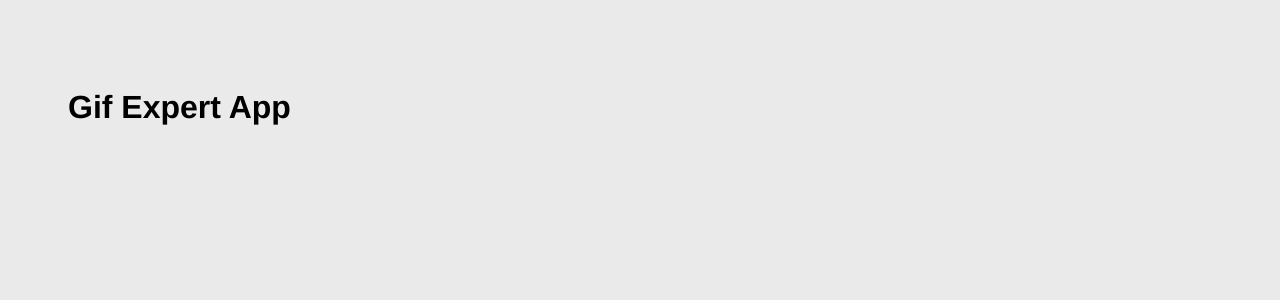
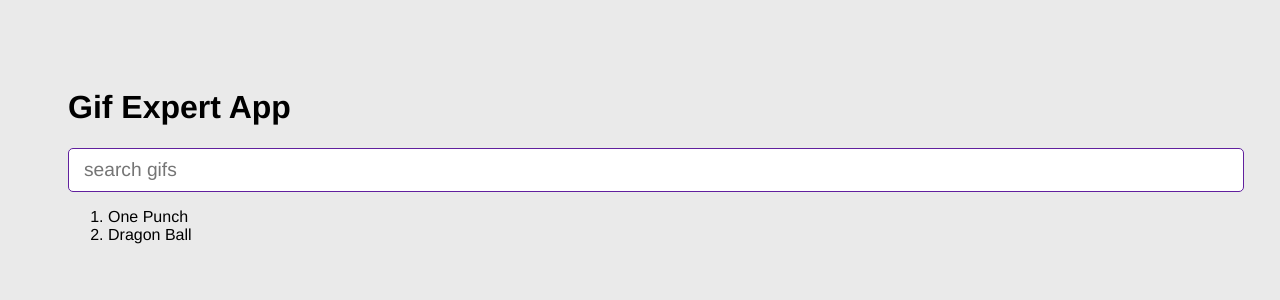
Before and after one commit to JoeA42/GifExpertApp, a React (Vite) app in the folder gif-expert-app/: page / in a window 1280 px wide. Shown: the top 300 px of the page. Built offline with nearby package versions, Linux system fonts and the light colour scheme.

Commit message:
[Used new func component] Added new func component to GifExpertApp.jsx component

```diff
--- a/gif-expert-app/src/GifExpertApp.jsx
+++ b/gif-expert-app/src/GifExpertApp.jsx
@@ -1,10 +1,34 @@
+import { useState } from 'react'
+import {AddCategory} from "./components/AddCategory";
 
 export const GifExpertApp = () => {
+
+    const [ categories, setCategories ] = useState(['One Punch', "Dragon Ball"]);
+
+    const onAddCategory = () => {
+        setCategories([...categories, 'Valorant'])
+    }
+
     return (
         <>
 
             <h1>Gif Expert App</h1>
 
+            {/* Input */}
+
+            <AddCategory setCategories={ setCategories }/>
+
+            {/* Listado de gifs */}
+
+            <ol>
+                {categories.map( category => {
+                    return <li key={category}>{category}</li>
+                })}
+
+                {/*<li>123</li>*/}
+
+            </ol>
+            {/* Gif Item*/}
         </>
     )
 }
```
